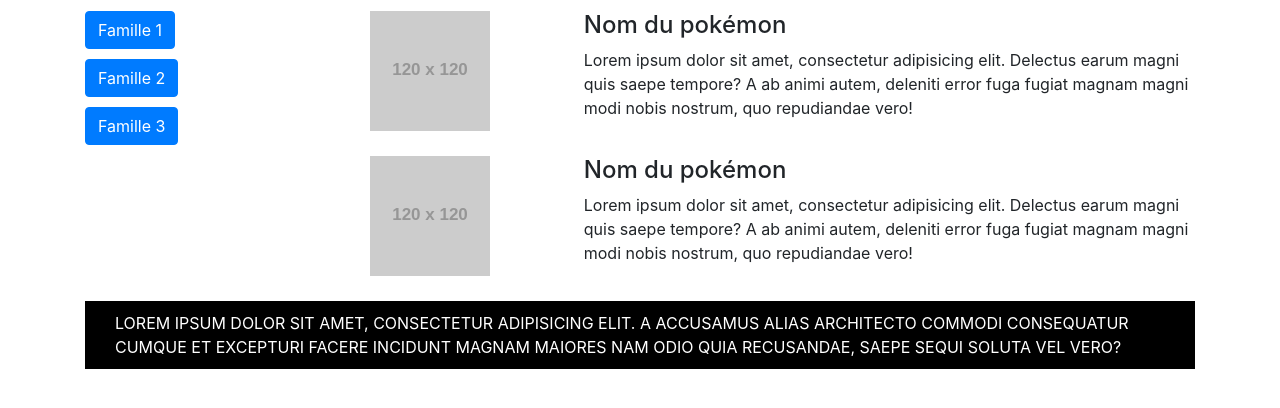
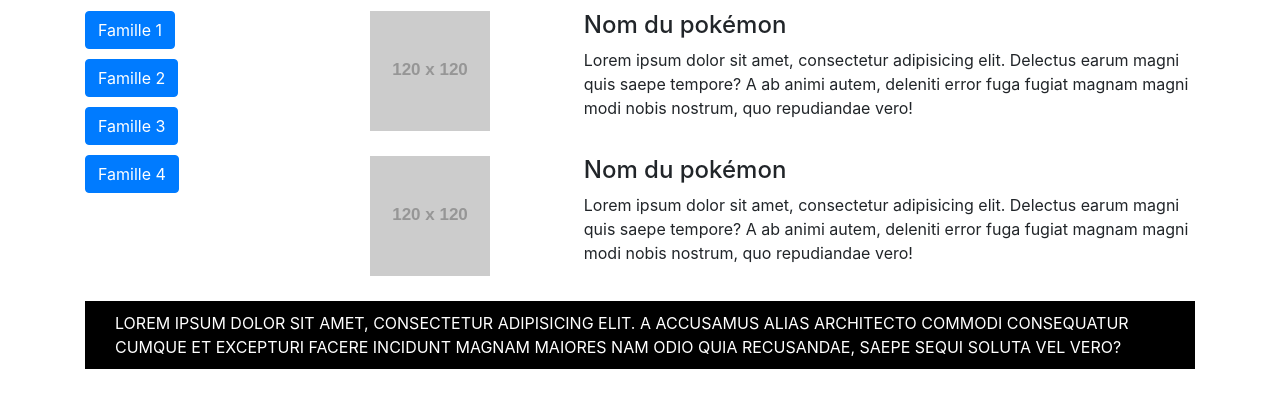
Before and after one commit to netvolutionfr/td20180330, a plain HTML site: page index.html in a window 1280 px wide. Shown: the part 80-488 px from the top of the page. Drawn offline with nearby package versions, Linux system fonts and the light colour scheme; placeholder pictures from the web are drawn by us.

Commit message:
Ajout d'un menu famille

```diff
--- a/index.html
+++ b/index.html
@@ -43,6 +43,7 @@
                 <li><a href="" class="btn btn-primary">Famille 1</a></li>
                 <li><a href="" class="btn btn-primary">Famille 2</a></li>
                 <li><a href="" class="btn btn-primary">Famille 3</a></li>
+                <li><a href="" class="btn btn-primary">Famille 4</a></li>
             </ul>
         </div>
         <div class="col-9 bloc-pokemons">
```
